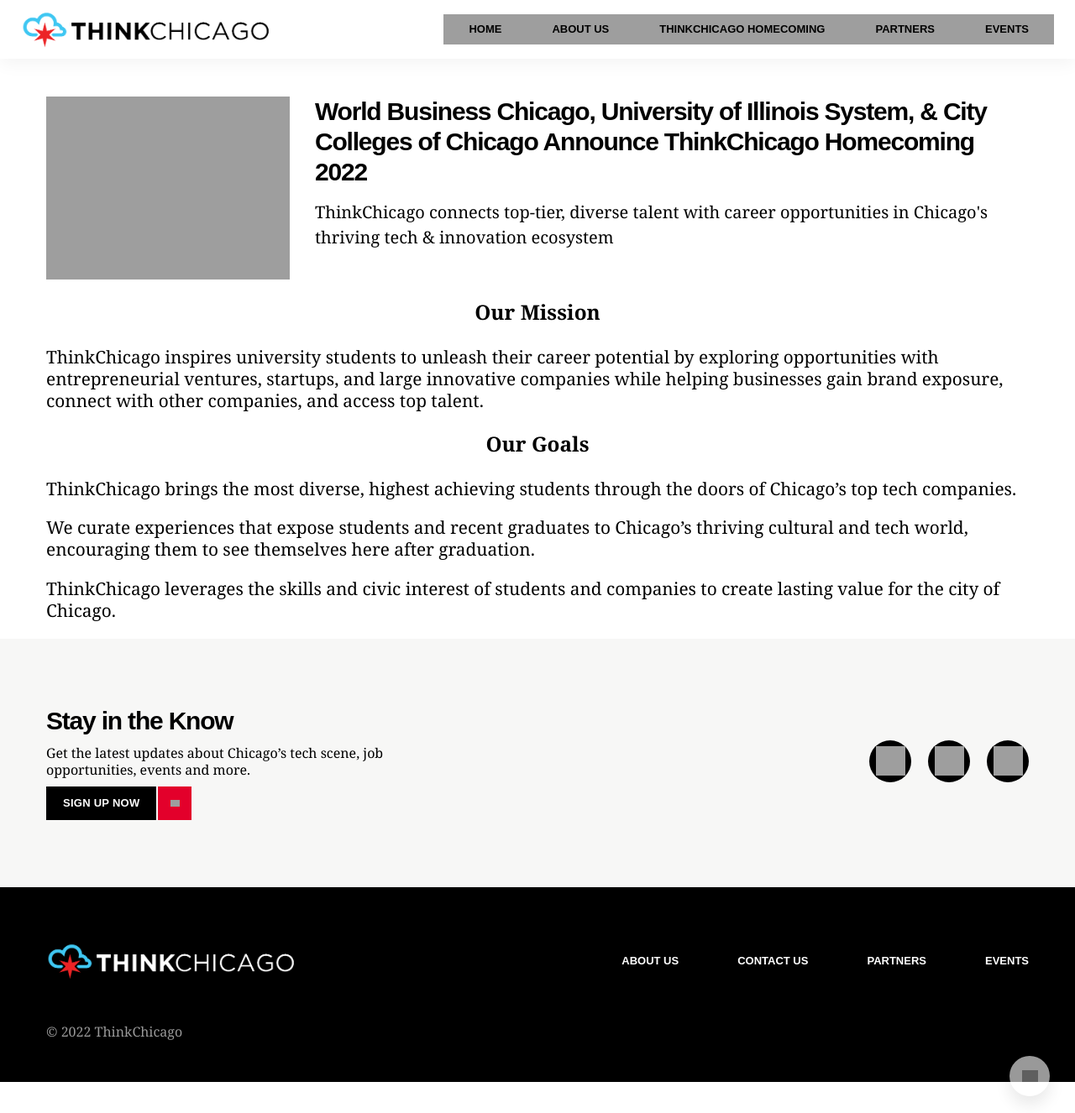
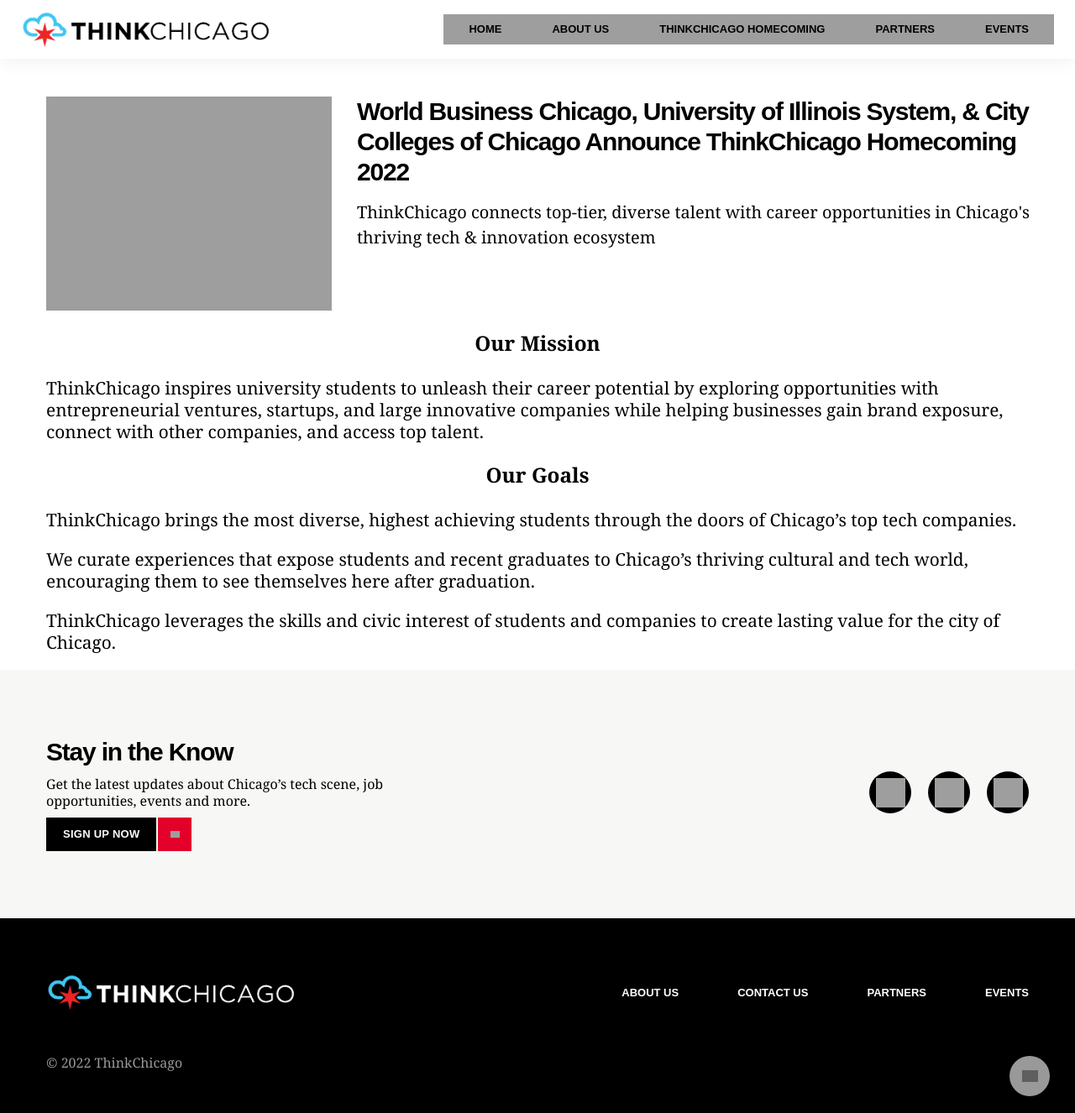
Before and after one commit to andreanthony/andreanthony.github.io, a Jekyll site: the page thinkchicago.html, which Jekyll copies as it is, in a window 1280 px wide and 1326 px high. Shown: the whole window at 84% size. Built offline with Jekyll 4.4.1, drawn with Linux system fonts in a browser that asks for light colours; some web fonts are replaced; grey boxes are pictures that could not be loaded.

Commit message:
Update thinkchicago.html

```diff
--- a/thinkchicago.html
+++ b/thinkchicago.html
@@ -58,7 +58,7 @@
     <div class="news-intro__container">
       <div class="news-intro__copy">
 	<div class="news-intro__img">
-        <img src="https://andreanthony.github.io/thinkchicago.gif" align="left" alt="World Business Chicago, University of Illinois System, &amp; City Colleges of Chicago Announce ThinkChicago Homecoming 2022" style="width:350px;padding-left:30px;padding-right:30px">
+        <img src="https://andreanthony.github.io/thinkchicago.gif" align="left" alt="World Business Chicago, University of Illinois System, &amp; City Colleges of Chicago Announce ThinkChicago Homecoming 2022" style="width:400px;padding-left:30px;padding-right:30px">
       </div>
 
         <h3 id="title"style="padding-left: 30px;padding-right: 30px;">World Business Chicago, University of Illinois System, &amp; City Colleges of Chicago Announce ThinkChicago Homecoming 2022</h3>
```
